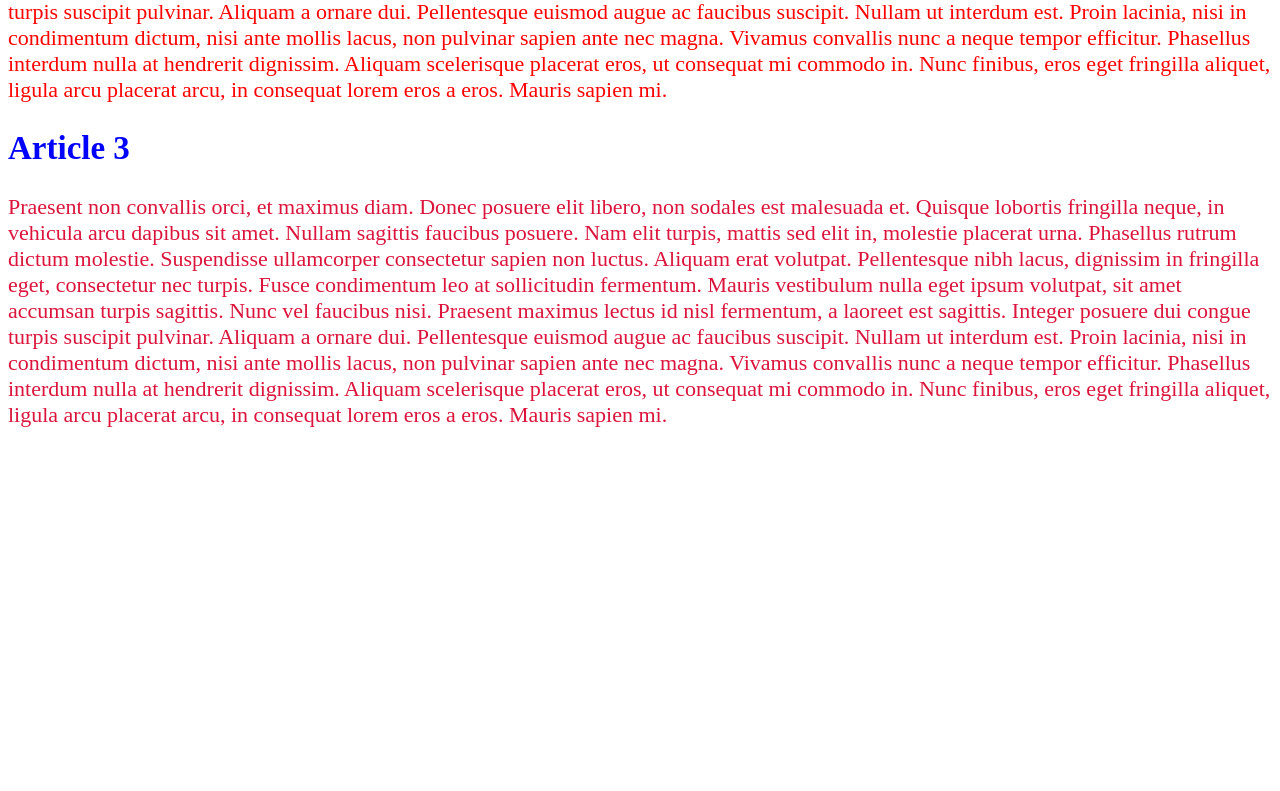
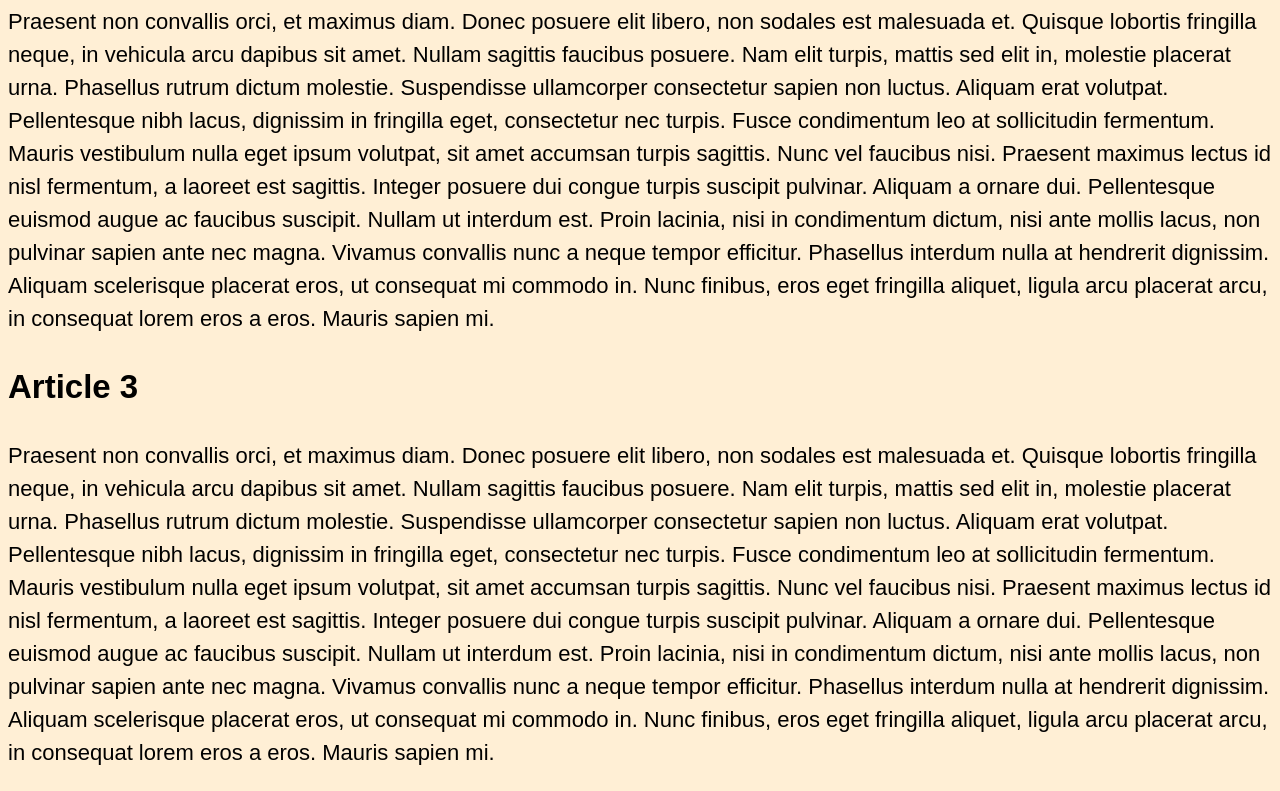
Before and after one commit to rashed091/css-magic, a plain HTML site: page index.html in a window 1280 px wide. Shown: the part 610-1401 px from the top of the page. Before the commit the page ends 1060 px from the top, so only its background shows below. Drawn offline with Linux system fonts and the light colour scheme.

Commit message:
Hex and rgba color plate

```diff
--- a/css/style.css
+++ b/css/style.css
@@ -1,15 +1,11 @@
 body	{
 	font-size: 22px;
-}
-
-h1, h2 {
-	color: blue;
+	font-family: Arial, Helvetica, sans-serif;
+	line-height: 1.5;
+	background-color: papayawhip;
+	color: rgb(0, 0, 0);
 }
 
 p {
-	color: red;
+	color: #000000
 }
-
-.gray {
-	color: crimson;
-}
```
